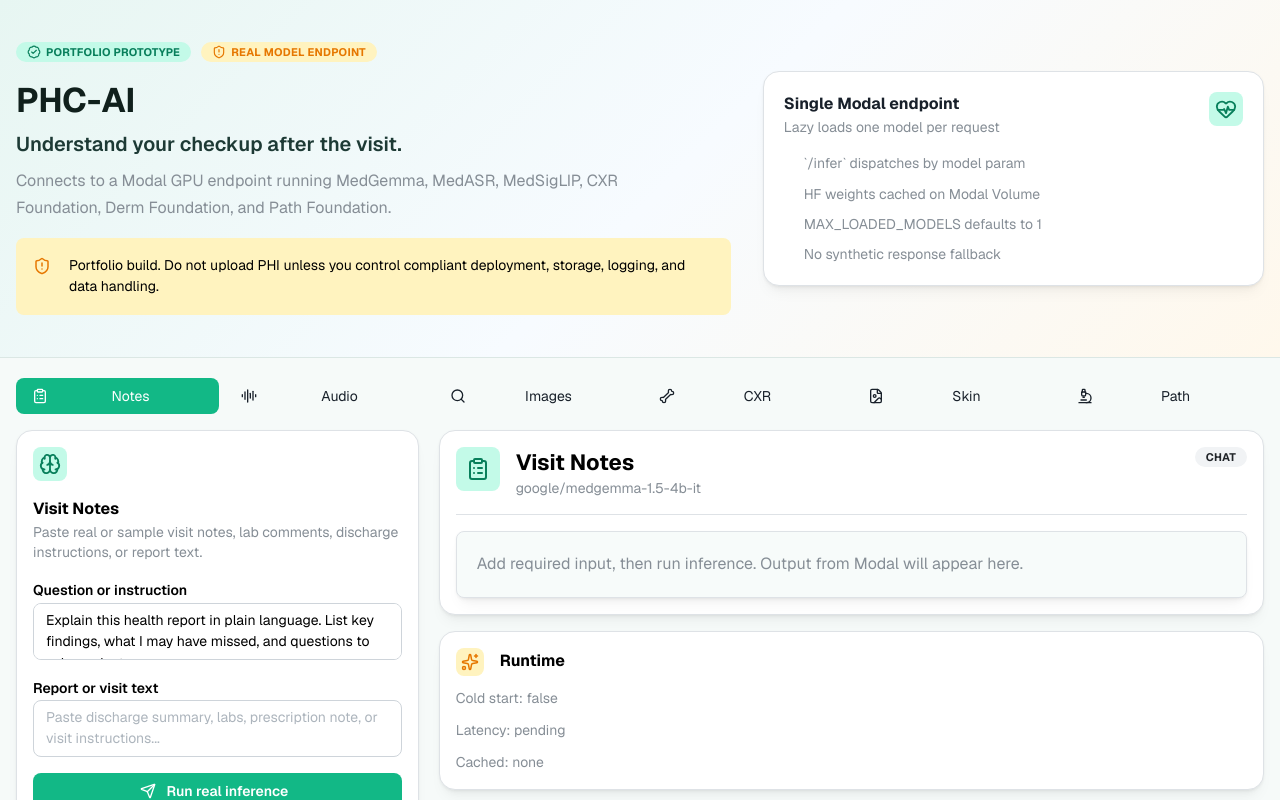
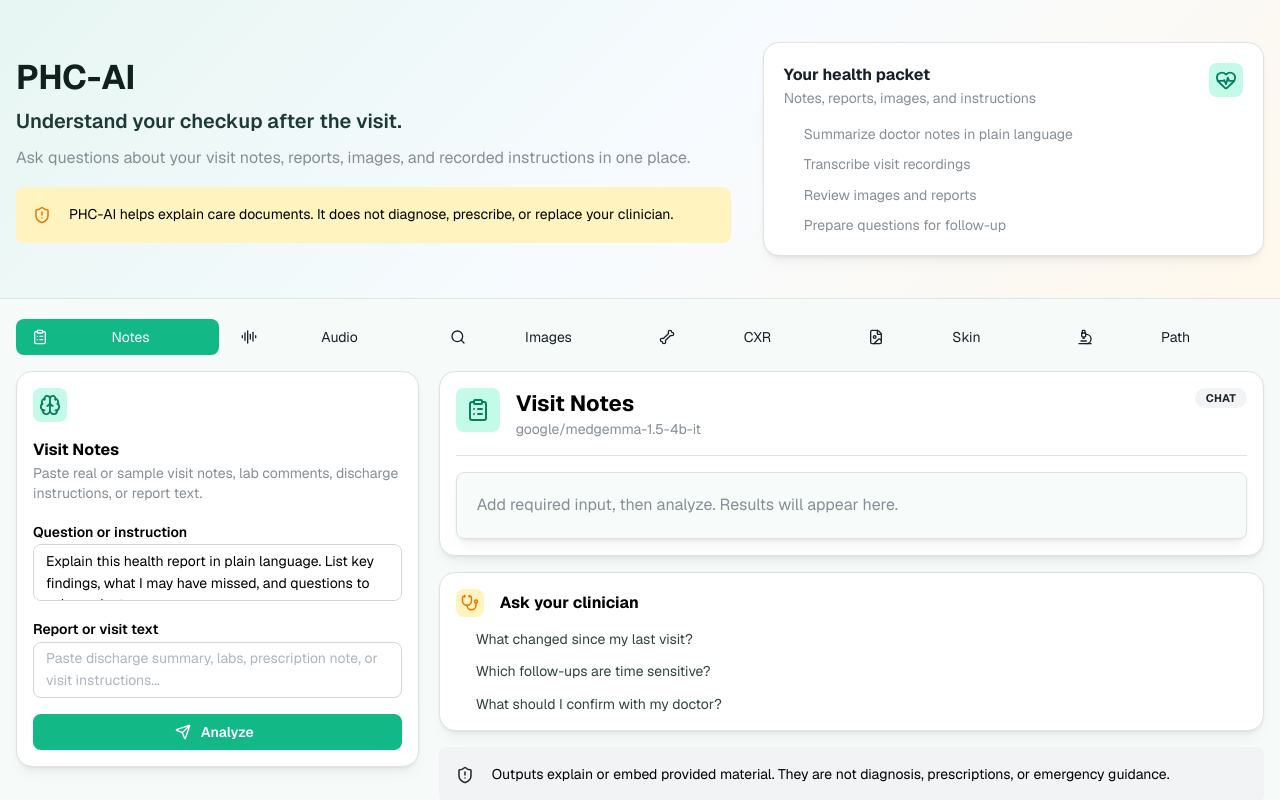
Before and after one commit to pradhankukiran/phc-ai, a Next.js app: page / in a window 1280 px wide. Shown: the top 800 px of the page. Built offline with nearby package versions, Linux system fonts and the light colour scheme.

Commit message:
fix: remove internal runtime copy from ui

```diff
--- a/src/components/phc-workspace.tsx
+++ b/src/components/phc-workspace.tsx
@@ -24,7 +24,6 @@
 import type { LucideIcon } from "lucide-react";
 import {
   AudioLines,
-  BadgeCheck,
   Bone,
   Brain,
   ClipboardCheck,
@@ -35,7 +34,7 @@
   Search,
   Send,
   ShieldAlert,
-  Sparkles,
+  Stethoscope,
 } from "lucide-react";
 import { useMemo, useState } from "react";
 import { infer, type InferResponse, type PhcModel, type PhcTask } from "@/lib/modalInfer";
@@ -250,15 +249,6 @@
           <Grid align="center" gap="xl">
             <Grid.Col span={{ base: 12, md: 7 }}>
               <Stack gap="md">
-                <Group gap="xs">
-                  <Badge color="teal" variant="light" leftSection={<BadgeCheck size={14} />}>
-                    Portfolio prototype
-                  </Badge>
-                  <Badge color="yellow" variant="light" leftSection={<ShieldAlert size={14} />}>
-                    Real model endpoint
-                  </Badge>
-                </Group>
-
                 <Stack gap={6}>
                   <Title order={1} size="h1" c="#10201c">
                     PHC-AI
@@ -267,14 +257,14 @@
                     Understand your checkup after the visit.
                   </Text>
                   <Text size="md" maw={680} c="dimmed" lh={1.7}>
-                    Connects to a Modal GPU endpoint running MedGemma, MedASR,
-                    MedSigLIP, CXR Foundation, Derm Foundation, and Path Foundation.
+                    Ask questions about your visit notes, reports, images, and
+                    recorded instructions in one place.
                   </Text>
                 </Stack>
 
                 <Alert color="yellow" radius="md" icon={<ShieldAlert size={18} />}>
-                  Portfolio build. Do not upload PHI unless you control compliant
-                  deployment, storage, logging, and data handling.
+                  PHC-AI helps explain care documents. It does not diagnose,
+                  prescribe, or replace your clinician.
                 </Alert>
               </Stack>
             </Grid.Col>
@@ -284,9 +274,9 @@
                 <Stack gap="md">
                   <Group justify="space-between" align="flex-start">
                     <div>
-                      <Text fw={700}>Single Modal endpoint</Text>
+                      <Text fw={700}>Your health packet</Text>
                       <Text size="sm" c="dimmed">
-                        Lazy loads one model per request
+                        Notes, reports, images, and instructions
                       </Text>
                     </div>
                     <ThemeIcon color="teal" variant="light" size="lg">
@@ -294,10 +284,10 @@
                     </ThemeIcon>
                   </Group>
                   <List size="sm" spacing="xs" c="dimmed">
-                    <List.Item>`/infer` dispatches by model param</List.Item>
-                    <List.Item>HF weights cached on Modal Volume</List.Item>
-                    <List.Item>MAX_LOADED_MODELS defaults to 1</List.Item>
-                    <List.Item>No synthetic response fallback</List.Item>
+                    <List.Item>Summarize doctor notes in plain language</List.Item>
+                    <List.Item>Transcribe visit recordings</List.Item>
+                    <List.Item>Review images and reports</List.Item>
+                    <List.Item>Prepare questions for follow-up</List.Item>
                   </List>
                 </Stack>
               </Paper>
@@ -413,7 +403,7 @@
           disabled={!canRun}
           onClick={onRun}
         >
-          Run real inference
+          Analyze
         </Button>
       </Stack>
     </Card>
@@ -464,8 +454,9 @@
             <Divider />
 
             {status === "running" && (
-              <Alert color="teal" icon={<Sparkles size={18} />}>
-                Calling Modal. First call may download and load model weights.
+              <Alert color="teal" icon={<Stethoscope size={18} />}>
+                Analyzing your information. First analysis for a section can take
+                a few minutes.
               </Alert>
             )}
 
@@ -478,8 +469,7 @@
             {!result && status === "idle" && !error && (
               <Paper radius="md" p="lg" bg="#f7fbfa" withBorder>
                 <Text c="dimmed">
-                  Add required input, then run inference. Output from Modal will
-                  appear here.
+                  Add required input, then analyze. Results will appear here.
                 </Text>
               </Paper>
             )}
@@ -515,25 +505,10 @@
             <Stack gap="sm">
               <Group>
                 <ThemeIcon color="yellow" variant="light">
-                  <Sparkles size={18} />
+                  <Stethoscope size={18} />
                 </ThemeIcon>
-                <Text fw={700}>Runtime</Text>
+                <Text fw={700}>Ask your clinician</Text>
               </Group>
-              <Text size="sm" c="dimmed">
-                Cold start: {String(result?.cold_start ?? false)}
-              </Text>
-              <Text size="sm" c="dimmed">
-                Latency: {result?.latency_ms ? `${result.latency_ms}ms` : "pending"}
-              </Text>
-              <Text size="sm" c="dimmed">
-                Cached: {result?.meta?.cached_models?.join(", ") || "none"}
-              </Text>
-            </Stack>
-          </Card>
-
-          <Card radius="lg" shadow="sm" withBorder>
-            <Stack gap="sm">
-              <Text fw={700}>Ask your clinician</Text>
               <List size="sm" spacing="sm" c="#31443f">
                 {workflow.questions.map((question) => (
                   <List.Item key={question}>{question}</List.Item>
```
